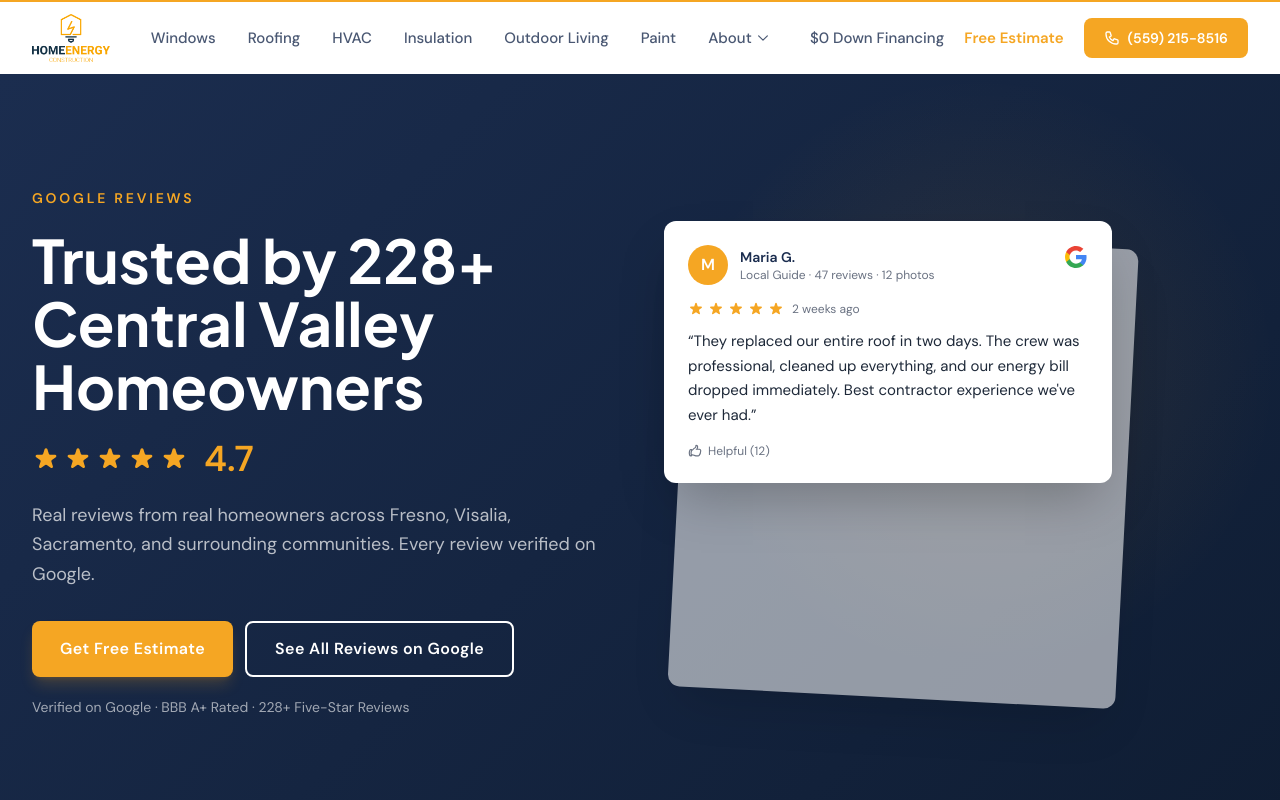
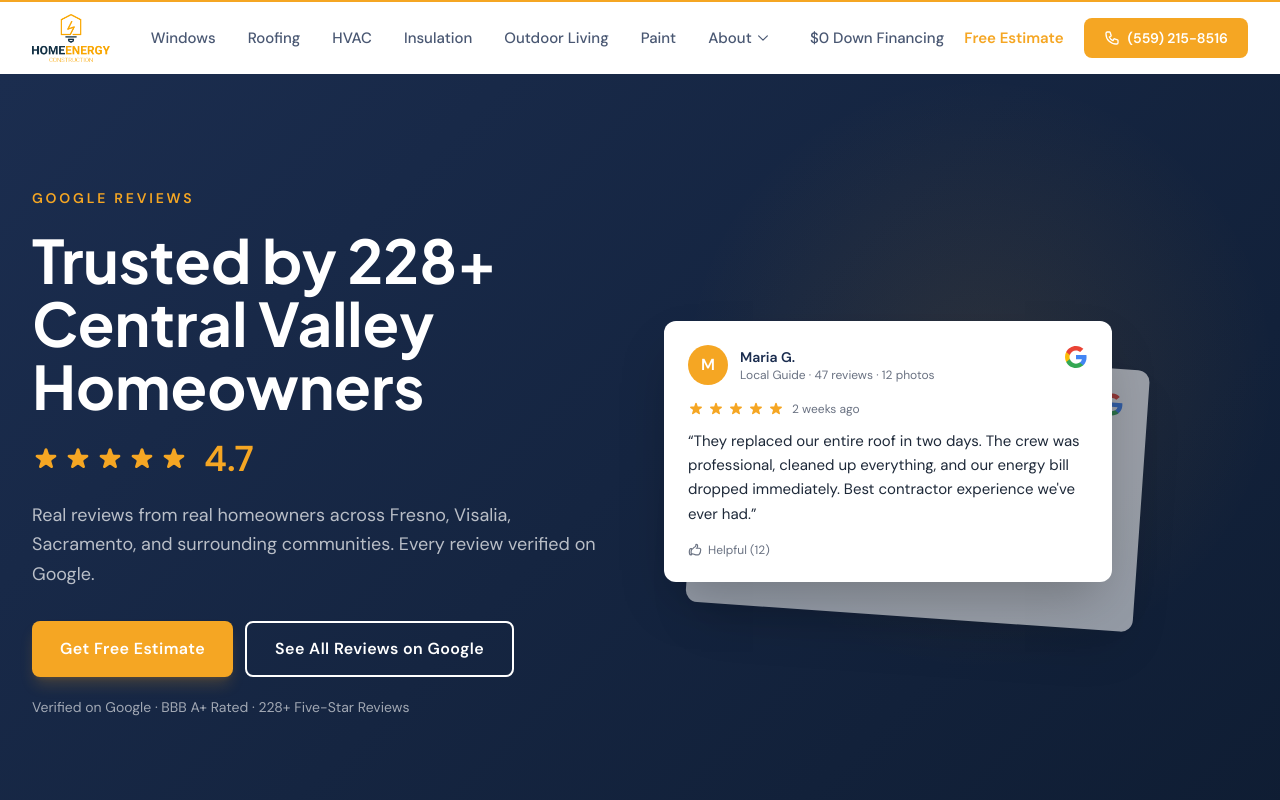
Before and after one commit to keihonsark/hec-website, a Next.js app: page /reviews in a window 1280 px wide. Shown: the top 800 px of the page. Built offline with nearby package versions, Linux system fonts and the light colour scheme.

Commit message:
Fix /reviews — back card content, CTA form, footer line, satisfaction icon

```diff
--- a/src/app/reviews/page.tsx
+++ b/src/app/reviews/page.tsx
@@ -1,4 +1,5 @@
 import type { Metadata } from "next";
+import { Smile } from "lucide-react";
 import Section from "@/components/Section";
 import SectionLabel from "@/components/SectionLabel";
 import GoogleG from "@/components/icons/GoogleG";
@@ -65,7 +66,7 @@ function StarRow({ size = "w-5 h-5" }: { size?: string }) {
 }
 
 const featuredReview = testimonials[0]; // Maria G., Fresno, Roofing
-const backReview = testimonials[2]; // Sarah L., Fresno, Windows
+const backReview = testimonials[1]; // James T., Clovis, HVAC
 
 const stats = [
   {
@@ -81,11 +82,7 @@ const stats = [
   {
     value: "95%+",
     label: "Satisfaction",
-    icon: (
-      <svg className="w-10 h-10" fill="none" stroke="currentColor" strokeWidth="1.75" viewBox="0 0 24 24">
-        <path strokeLinecap="round" strokeLinejoin="round" d="M14.857 17.082a23.848 23.848 0 005.454-1.31A8.967 8.967 0 0118 9.75v-.7V9A6 6 0 006 9v.75a8.967 8.967 0 01-2.312 6.022c1.733.64 3.56 1.085 5.455 1.31m5.714 0a24.255 24.255 0 01-5.714 0m5.714 0a3 3 0 11-5.714 0M3.124 7.5A8.969 8.969 0 015.292 3m13.416 0a8.969 8.969 0 012.168 4.5" />
-      </svg>
-    ),
+    icon: <Smile className="w-10 h-10" strokeWidth={1.75} />,
   },
   {
     value: "20+",
@@ -106,6 +103,7 @@ function MockGoogleReviewCard({
   timeAgo,
   text,
   helpful,
+  avatarBg = "bg-orange",
   className = "",
   style,
 }: {
@@ -115,6 +113,7 @@ function MockGoogleReviewCard({
   timeAgo: string;
   text: string;
   helpful: number;
+  avatarBg?: string;
   className?: string;
   style?: React.CSSProperties;
 }) {
@@ -125,7 +124,7 @@ function MockGoogleReviewCard({
     >
       <div className="flex items-start justify-between gap-3 mb-4">
         <div className="flex items-center gap-3">
-          <div className="w-10 h-10 rounded-full bg-orange flex items-center justify-center text-white font-bold text-base flex-shrink-0">
+          <div className={`w-10 h-10 rounded-full ${avatarBg} flex items-center justify-center text-white font-bold text-base flex-shrink-0`}>
             {initial}
           </div>
           <div className="leading-tight">
@@ -222,24 +221,29 @@ export default function ReviewsPage() {
             </div>
 
             {/* RIGHT — Mock Google review cards */}
-            <div className="relative h-[420px] lg:h-[460px]">
-              {/* Back card — offset, rotated, dimmed */}
-              <MockGoogleReviewCard
-                className="absolute inset-0 max-w-md"
+            <div className="relative max-w-md mx-auto lg:mx-0">
+              {/* Back card — absolute, peeks behind the front card */}
+              <div
+                className="absolute top-0 left-0 right-0"
                 style={{
-                  transform: "rotate(3deg) translate(16px, 16px)",
+                  transform: "rotate(4deg) translate(2rem, 2rem)",
                   opacity: 0.55,
                   zIndex: 1,
                 }}
+                aria-hidden="true"
+              >
+                <MockGoogleReviewCard
                   initial={backReview.name.charAt(0)}
                   name={backReview.name}
-                meta="Verified Google Review"
+                  meta="Local Guide · 23 reviews"
                   timeAgo="1 month ago"
                   text={backReview.text}
                   helpful={8}
+                  avatarBg="bg-navy"
                 />
-              {/* Front card */}
-              <div className="relative z-10 max-w-md">
+              </div>
+              {/* Front card — normal flow, on top */}
+              <div className="relative z-10">
                 <MockGoogleReviewCard
                   initial={featuredReview.name.charAt(0)}
                   name={featuredReview.name}
@@ -333,11 +337,8 @@ export default function ReviewsPage() {
 
       <ServiceArea />
 
-      {/* ════════ FINAL CTA + FORM ════════ */}
-      <section
-        id="reviews-estimate"
-        className="relative py-24 md:py-32 bg-navy-dark noise-overlay overflow-hidden"
-      >
+      {/* ════════ FINAL CTA — heading band ════════ */}
+      <section className="relative py-20 md:py-24 bg-navy-dark noise-overlay overflow-hidden">
         <div
           className="absolute inset-0 opacity-[0.03] pointer-events-none"
           style={{
@@ -345,7 +346,7 @@ export default function ReviewsPage() {
               "repeating-linear-gradient(45deg, transparent, transparent 40px, rgba(245,166,35,0.3) 40px, rgba(245,166,35,0.3) 41px)",
           }}
         />
-        <div className="relative max-w-3xl mx-auto px-4 sm:px-6 lg:px-8 text-center mb-12">
+        <div className="relative max-w-3xl mx-auto px-4 sm:px-6 lg:px-8 text-center">
           <h2 className="text-3xl sm:text-4xl lg:text-5xl font-extrabold text-white leading-tight mb-5">
             Ready to Join Our{" "}
             <span className="text-orange">Five-Star Customers?</span>
@@ -354,14 +355,14 @@ export default function ReviewsPage() {
             Free estimate. Honest answers. No high-pressure sales.
           </p>
         </div>
-        <div className="relative">
+      </section>
+
+      {/* ════════ LEAD FORM ════════ */}
       <LeadForm
-            id="reviews-form"
+        id="reviews-estimate"
         headline="Get Your Free Estimate"
         defaultService="Windows & Doors"
       />
-        </div>
-      </section>
 
       <MobileStickyBar formAnchor="#reviews-estimate" />
     </>
--- a/src/components/Footer.tsx
+++ b/src/components/Footer.tsx
@@ -37,7 +37,7 @@ export default function Footer() {
       {/* Trust strip — clickable, links to /reviews */}
       <a
         href="/reviews"
-        className="block bg-white/5 border-b border-white/10 hover:bg-white/[0.07] transition-colors"
+        className="block bg-white/5 hover:bg-white/[0.07] transition-colors"
       >
         <div className="max-w-7xl mx-auto px-4 sm:px-6 lg:px-8 py-5">
           <div className="flex flex-wrap items-center justify-center gap-3 text-center">
```
Also changed, not shown: .claude/settings.json. Lines whose indentation alone changed are shown as unchanged.
